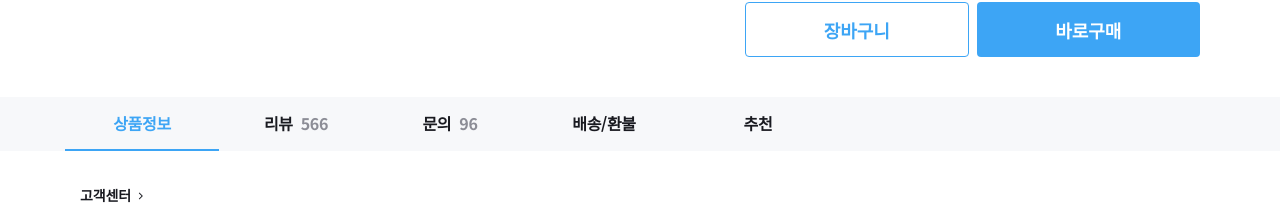
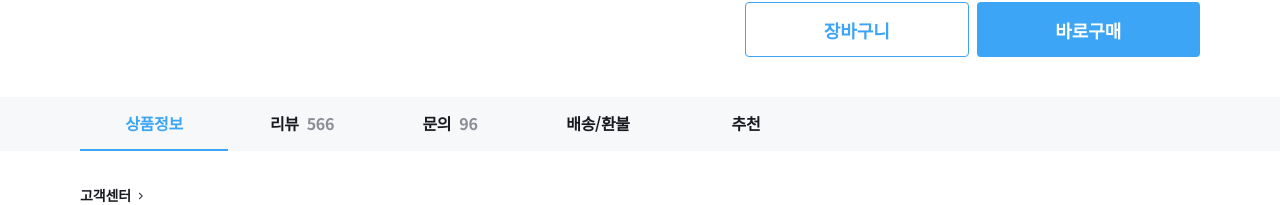
Before and after one commit to JEON-Sungsu/tomorrow-house, a website: page index.html in a window 1280 px wide. Shown: the part 847-1052 px from the top of the page. Drawn offline with nearby package versions, Linux system fonts and the light colour scheme; files whose address does not match are found by name.

Commit message:
product-tab margin 초기화 table 이후

```diff
--- a/style/layouts/_product-tab.scss
+++ b/style/layouts/_product-tab.scss
@@ -46,6 +46,10 @@
     height: 54px;
     border-bottom: 0;
 
+    &-list {
+      margin: 0;
+    }
+
     &-item {
       button {
         @include text-style(16);
```
Also changed, not shown: style.css, 1 other file.
